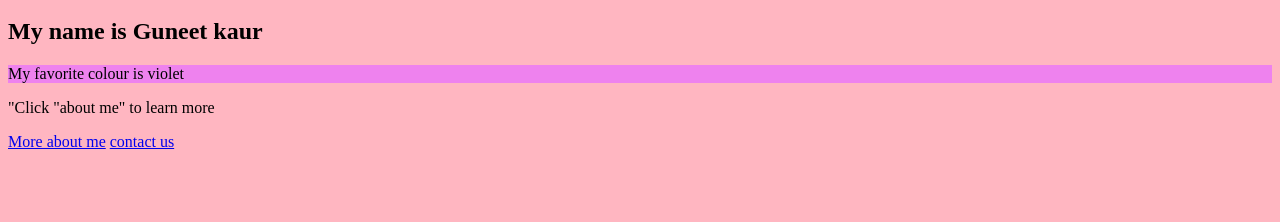
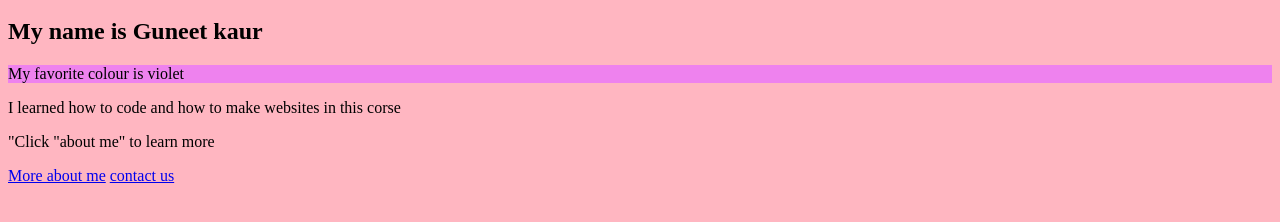
Before and after one commit to guneet403/guneet403.github.io, a plain HTML site: page index.html in a window 1280 px wide. Shown: the part 48-270 px from the top of the page. Drawn offline with Linux system fonts and the light colour scheme.

Commit message:
Update index.html

```diff
--- a/index.html
+++ b/index.html
@@ -10,6 +10,7 @@
 <body style="background-color: lightpink;">
   <h2>My name is Guneet kaur</h2>
 <p style="background-color:violet;">My favorite colour is violet</p>
+    <p> I learned how to code and how to make websites in this corse</p>
 
 <p> "Click "about me" to learn more</p>
 
```
